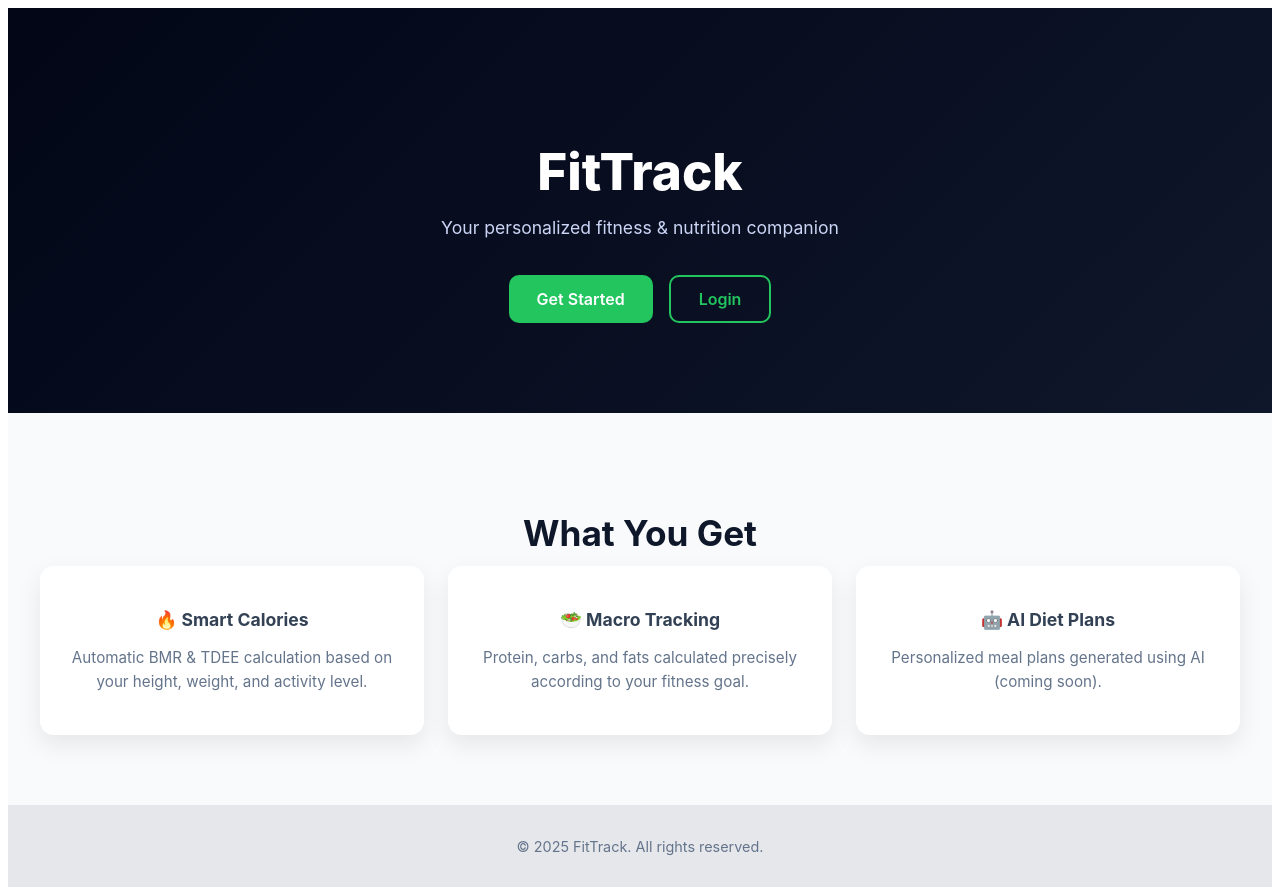
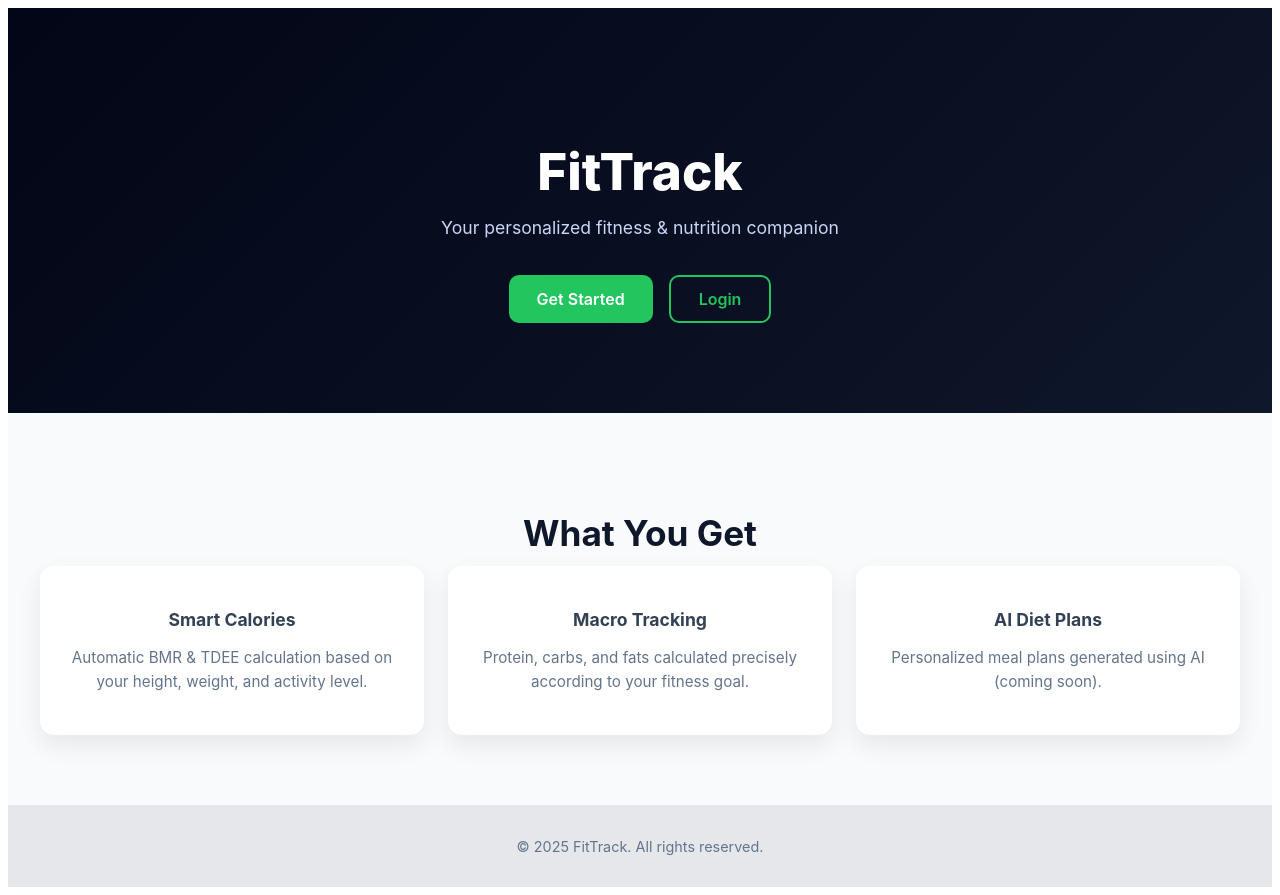
Before and after one commit to Subav11/fitnessDjango, a React app in the folder frontend/: page / in a window 1280 px wide. Built offline with nearby package versions, Linux system fonts and the light colour scheme; no server answers; the HTML template or start-up script is replaced by a standard one.

Commit message:
emojis removed

```diff
--- a/frontend/src/pages/Home.jsx
+++ b/frontend/src/pages/Home.jsx
@@ -27,7 +27,7 @@ function Home() {
 
                 <div className="card-grid">
                     <div className="card">
-                        <h3>🔥 Smart Calories</h3>
+                        <h3>Smart Calories</h3>
                         <p>
                             Automatic BMR & TDEE calculation based on your
                             height, weight, and activity level.
@@ -35,7 +35,7 @@ function Home() {
                     </div>
 
                     <div className="card">
-                        <h3>🥗 Macro Tracking</h3>
+                        <h3>Macro Tracking</h3>
                         <p>
                             Protein, carbs, and fats calculated precisely
                             according to your fitness goal.
@@ -43,7 +43,7 @@ function Home() {
                     </div>
 
                     <div className="card">
-                        <h3>🤖 AI Diet Plans</h3>
+                        <h3>AI Diet Plans</h3>
                         <p>
                             Personalized meal plans generated using AI
                             (coming soon).
```
